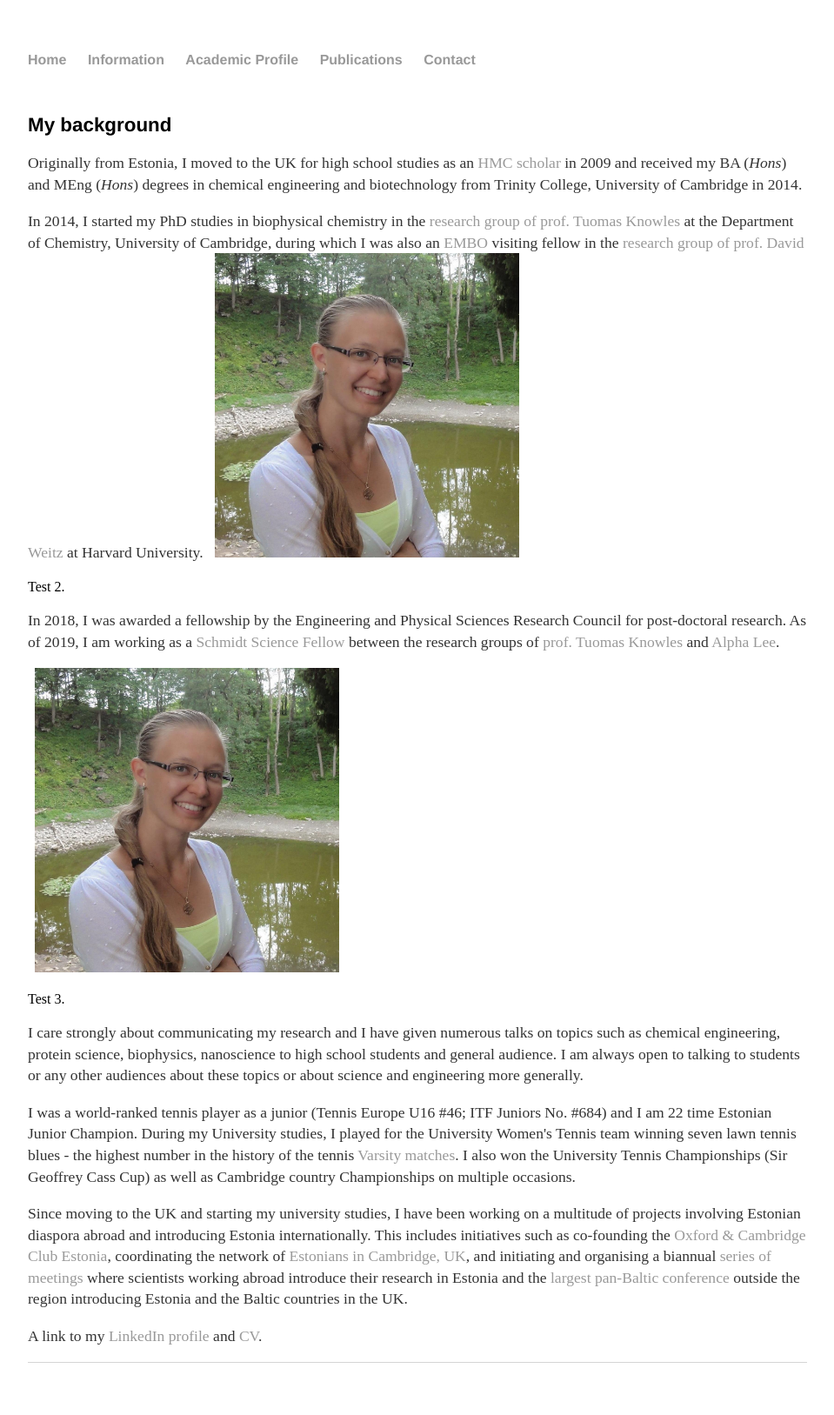
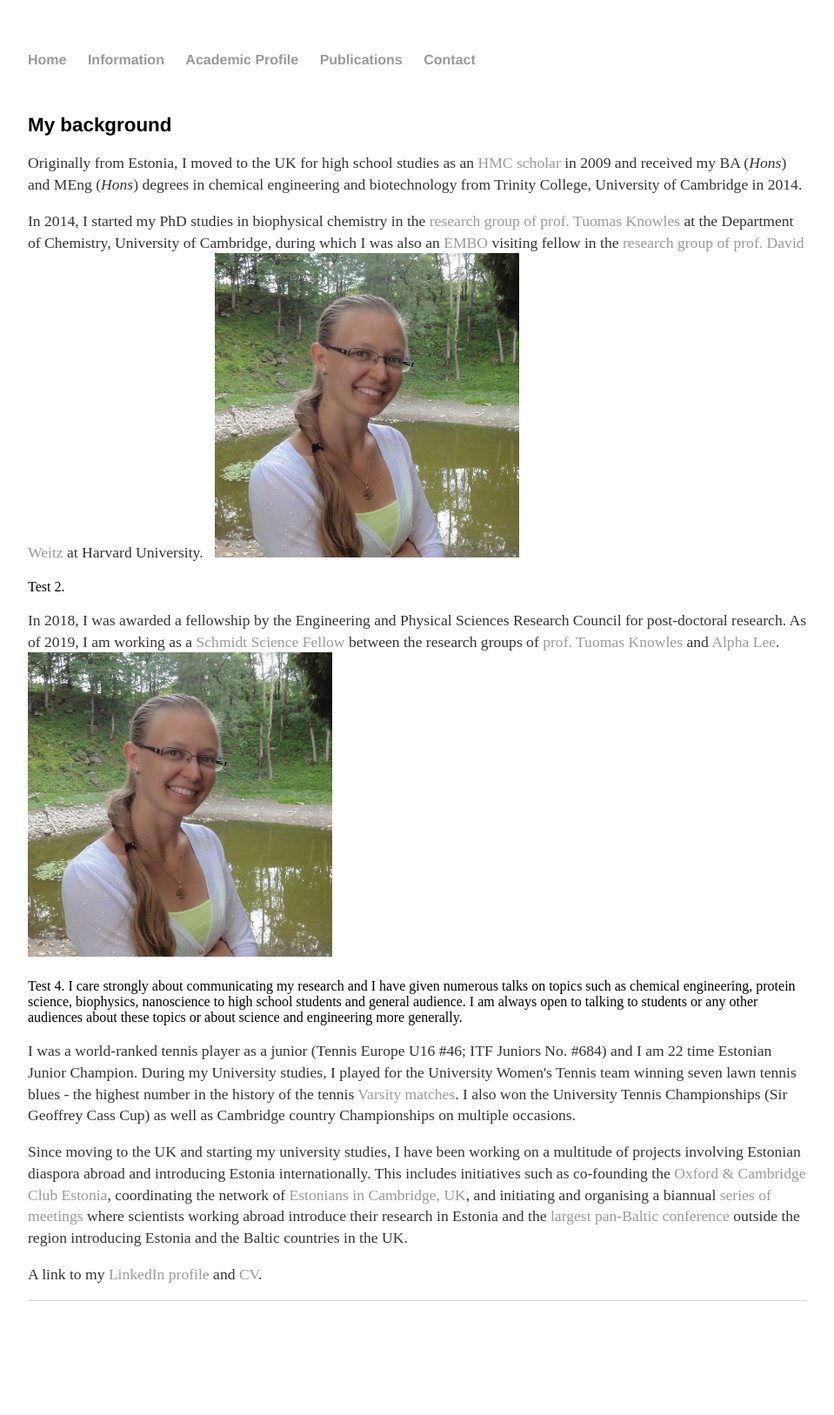
Before and after one commit to kadiliissaar/kadiliissaar.github.io, a Jekyll site: the page built from background/index.html, in a window 1280 px wide. Shown: the whole page at 87% size, without its empty margins (160-1119 px from the left). Built offline with Jekyll 4.4.1, drawn with Linux system fonts in a browser that asks for light colours; after the commit the page ends 1556 px from its top, so only the background shows below that.

Commit message:
Update index.html

```diff
--- a/background/index.html
+++ b/background/index.html
@@ -23,19 +23,13 @@ Test 2.
 
 
 
-
-
 	<p>  In 2018, I was awarded a fellowship by the Engineering and Physical Sciences Research Council for post-doctoral
 research. As of 2019, I am working as a <a href="https://schmidtsciencefellows.org/">Schmidt Science Fellow</a> between the
 research groups of <a href="https://www-knowles.ch.cam.ac.uk/">prof. Tuomas Knowles</a> and
-<a href="https://www.alpha-lee.com/"> Alpha Lee</a>. </p>
-
-<align="right">
+<a href="https://www.alpha-lee.com/"> Alpha Lee</a>. <align="right">
   <img width="350" height="350" src="https://github.com/kadiliissaar/kadiliissaar.github.io/raw/master/Photos/Kadi.jpg#image_st2">
 </p>
-Test 3.
-
-	<p>I care strongly about communicating my research and I have given numerous talks on topics such as chemical
+Test 4. I care strongly about communicating my research and I have given numerous talks on topics such as chemical
 engineering, protein science, biophysics, nanoscience to high school students and general audience. I am always open to
 talking to students or any other audiences about these topics or about science and engineering more generally.</p>
 
```
